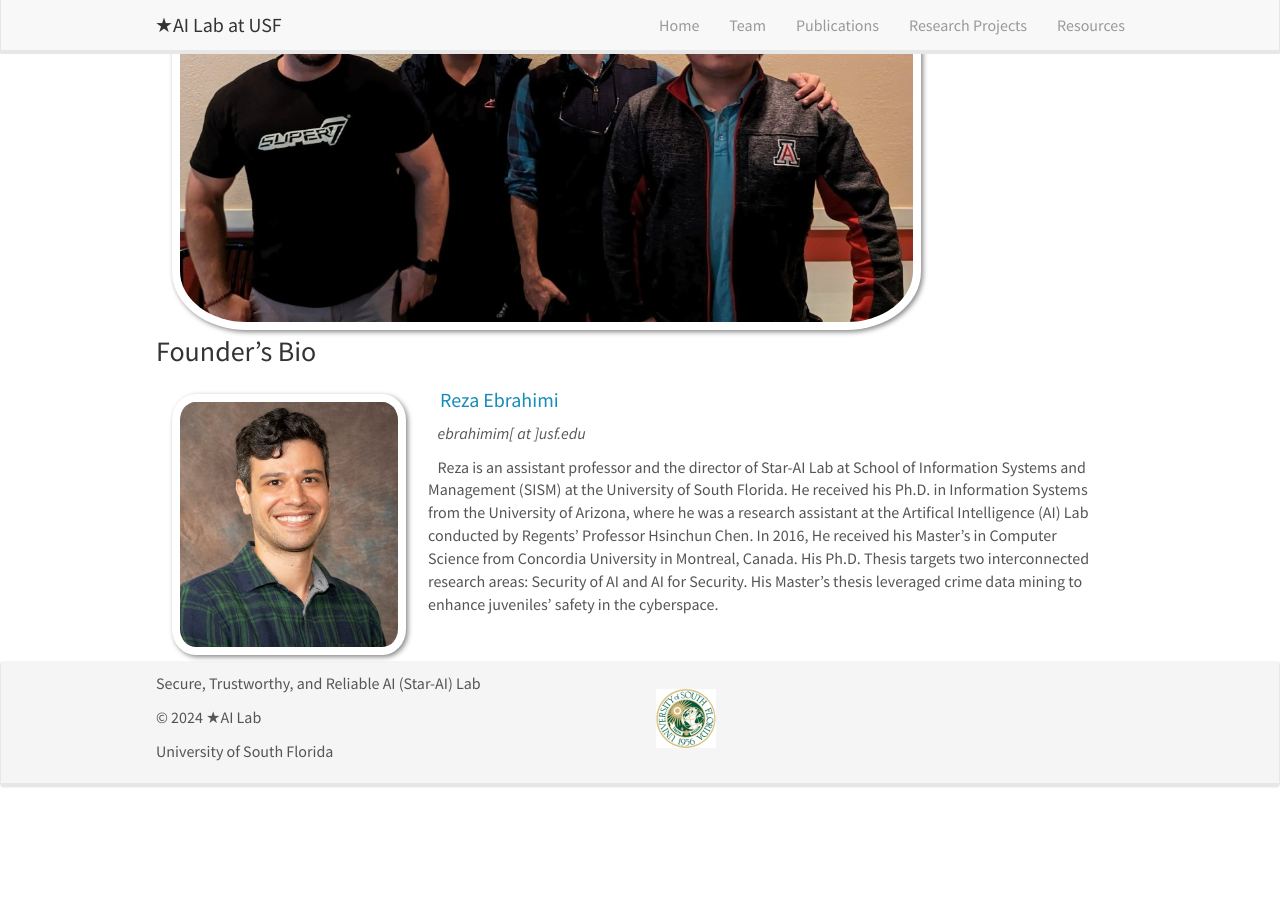
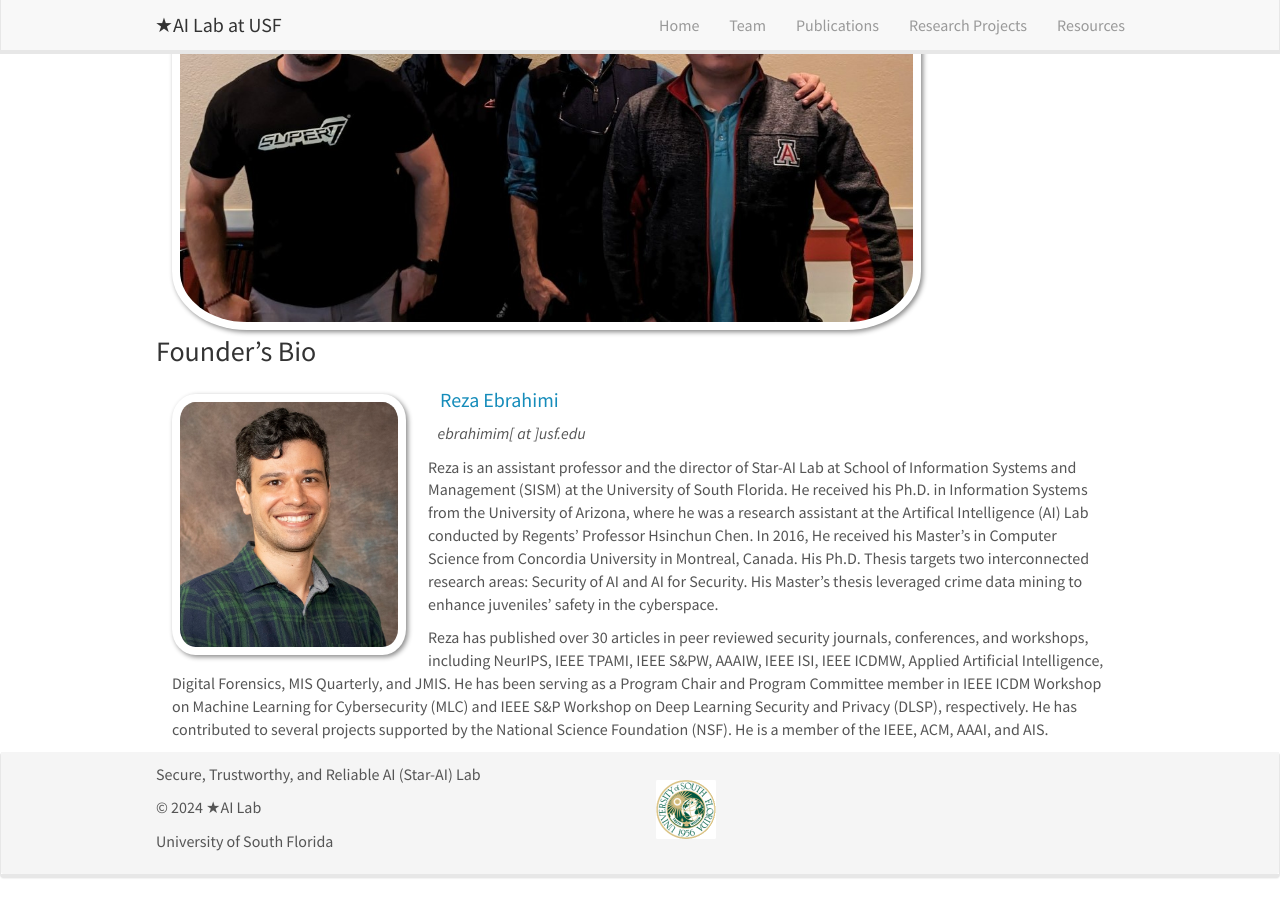
Before and after one commit to star-ailab/star-ailab.github.io, a Jekyll site: the page built from _pages/team.md, in a window 1280 px wide and 900 px high, scrolled down 1229 px. Built offline with Jekyll 4.4.1, drawn with Linux system fonts in a browser that asks for light colours; nearby versions of some CDN libraries; before the commit the page ends 2038 px from its top, so only the background shows below that.

Commit message:
Update team.md

```diff
--- a/_pages/team.md
+++ b/_pages/team.md
@@ -256,10 +256,11 @@ permalink: /team/
 
 ### Founder's Bio
 <div class="col-sm-12 clearfix">
-  <a href="https://mohammadrezaebrahimi.github.io"> <img src="{{ site.url }}{{ site.baseurl }}/images/teampic/rebrahimi.jpg" class="img-responsive" width="25%" style="float: left; padding:8px" /></a>
-  <h4>&nbsp;&nbsp; <a href="https://mohammadrezaebrahimi.github.io"> Reza Ebrahimi </a></h4>
+  <a href="https://scholar.google.com/citations?user=4DmURbEAAAAJ&hl=en"> <img src="{{ site.url }}{{ site.baseurl }}/images/teampic/rebrahimi.jpg" class="img-responsive" width="25%" style="float: left; padding:8px" /></a>
+  <h4>&nbsp;&nbsp; <a href="https://scholar.google.com/citations?user=4DmURbEAAAAJ&hl=en"> Reza Ebrahimi </a></h4>
   <i>&nbsp;&nbsp; ebrahimim[ at ]usf.edu</i>
   <!--<p>&nbsp;&nbsp; Reza is an assistant professor and the director of Star-AI Lab at School of Information Systems and <br>&nbsp;&nbsp; Management (SISM) at the University of South Florida. He received his Ph.D. in Information Systems from <br>&nbsp;&nbsp; the University of Arizona, where he was a research assistant at the Artifical Intelligence (AI) Lab conducted <br>&nbsp;&nbsp; by Regents’ Professor Hsinchun Chen. In 2016, He received his Master's in Computer Science from <br>&nbsp;&nbsp; Concordia University in Montreal, Canada. His Ph.D. Thesis targets two interconnected research areas: <br>&nbsp;&nbsp; Security of AI and AI for Security. His Master's thesis leveraged crime data mining to enhance juveniles' <br>&nbsp;&nbsp; safety in the cyberspace.</p>-->
-  <p>&nbsp;&nbsp; Reza is an assistant professor and the director of Star-AI Lab at School of Information Systems and Management (SISM) at the University of South Florida. He received his Ph.D. in Information Systems from the University of Arizona, where he was a research assistant at the Artifical Intelligence (AI) Lab conducted by Regents’ Professor Hsinchun Chen. In 2016, He received his Master's in Computer Science from Concordia University in Montreal, Canada. His Ph.D. Thesis targets two interconnected research areas: Security of AI and AI for Security. His Master's thesis leveraged crime data mining to enhance juveniles' safety in the cyberspace.</p>
+  <p>Reza is an assistant professor and the director of Star-AI Lab at School of Information Systems and Management (SISM) at the University of South Florida. He received his Ph.D. in Information Systems from the University of Arizona, where he was a research assistant at the Artifical Intelligence (AI) Lab conducted by Regents’ Professor Hsinchun Chen. In 2016, He received his Master's in Computer Science from Concordia University in Montreal, Canada. His Ph.D. Thesis targets two interconnected research areas: Security of AI and AI for Security. His Master's thesis leveraged crime data mining to enhance juveniles' safety in the cyberspace.</p>
+  <p>Reza has published over 30 articles in peer reviewed security journals, conferences, and workshops, including NeurIPS, IEEE TPAMI, IEEE S&PW, AAAIW, IEEE ISI, IEEE ICDMW, Applied Artificial Intelligence, Digital Forensics, MIS Quarterly, and JMIS. He has been serving as a Program Chair and Program Committee member in IEEE ICDM Workshop on Machine Learning for Cybersecurity (MLC) and IEEE S&P Workshop on Deep Learning Security and Privacy (DLSP), respectively. He has contributed to several projects supported by the National Science Foundation (NSF). He is a member of the IEEE, ACM, AAAI, and AIS.</p>
 
 </div>
```
